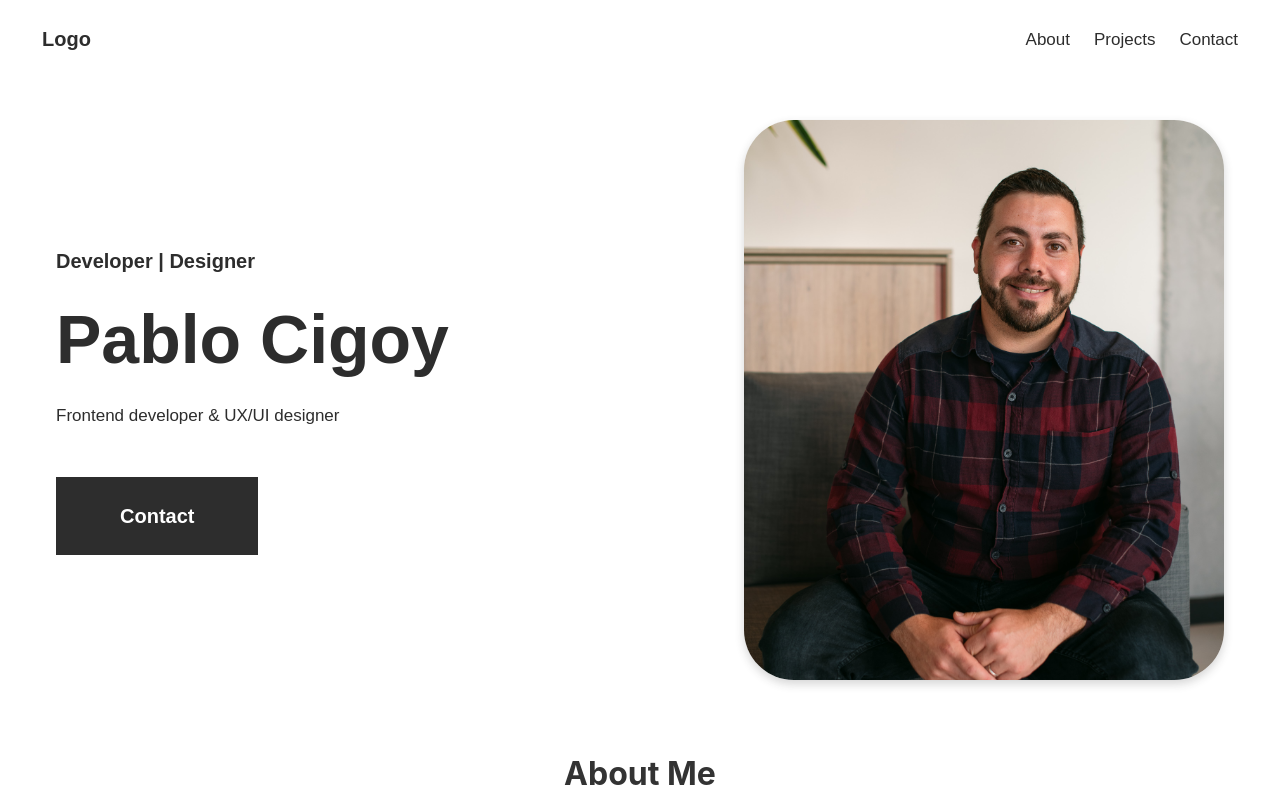
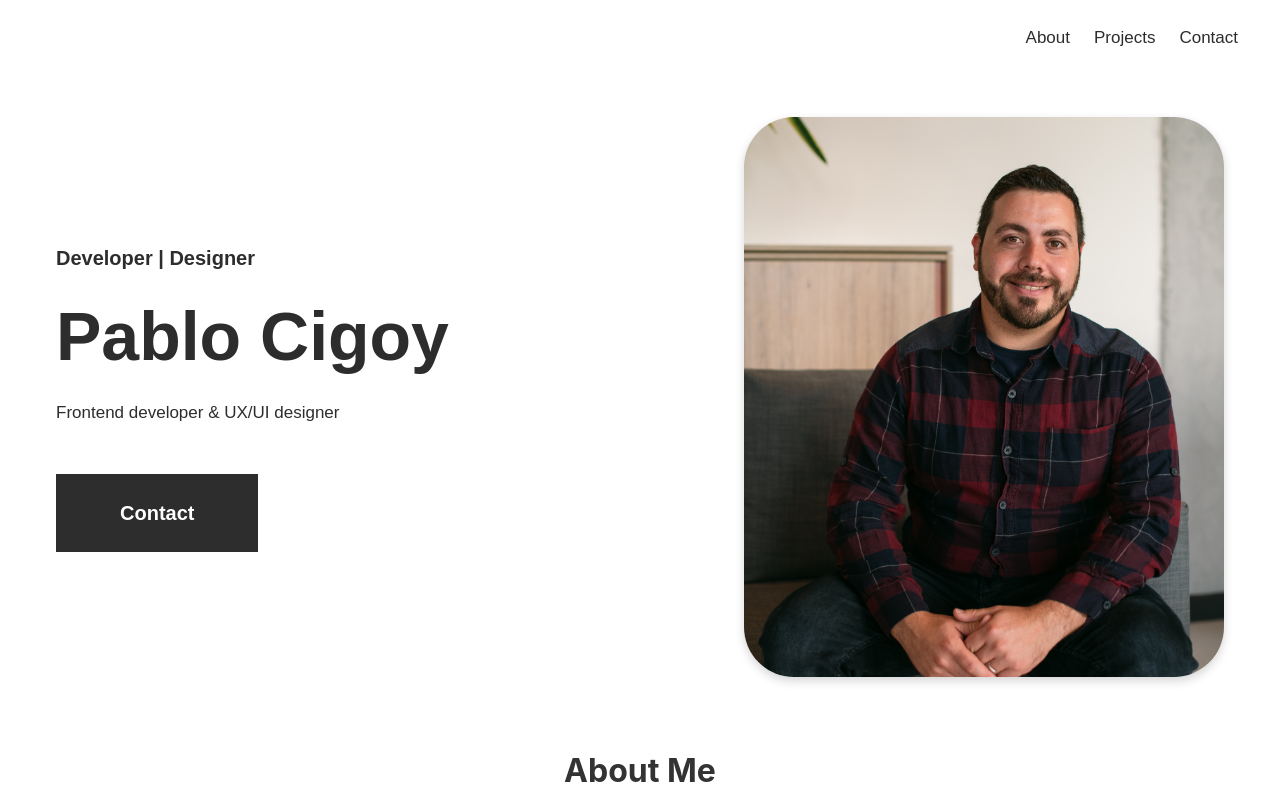
Before and after one commit to Pablo-Mdz/Portfolio, a React (Create React App) app: page / in a window 1280 px wide. Shown: the top 800 px of the page. Built offline with nearby package versions, Linux system fonts and the light colour scheme.

Commit message:
without logo

```diff
--- a/public/index.html
+++ b/public/index.html
@@ -6,27 +6,13 @@
     <meta name="viewport" content="width=device-width, initial-scale=1" />
     <meta name="theme-color" content="#000000" />
     <meta
-      name="description"
-      content="Web site created using create-react-app"
+      name="Portfolio"
+      content="Pablo Cigoy"
     />
     <link rel="apple-touch-icon" href="%PUBLIC_URL%/logo192.png" />
     <link rel="stylesheet" href="https://cdnjs.cloudflare.com/ajax/libs/font-awesome/5.15.1/css/all.min.css">
-
-    <!--
-      manifest.json provides metadata used when your web app is installed on a
-      user's mobile device or desktop. See https://developers.google.com/web/fundamentals/web-app-manifest/
-    -->
     <link rel="manifest" href="%PUBLIC_URL%/manifest.json" />
-    <!--
-      Notice the use of %PUBLIC_URL% in the tags above.
-      It will be replaced with the URL of the `public` folder during the build.
-      Only files inside the `public` folder can be referenced from the HTML.
-
-      Unlike "/favicon.ico" or "favicon.ico", "%PUBLIC_URL%/favicon.ico" will
-      work correctly both with client-side routing and a non-root public URL.
-      Learn how to configure a non-root public URL by running `npm run build`.
-    -->
-    <title>React App</title>
+    <title>Pablo Cigoy</title>
   </head>
   <body>
     <noscript>You need to enable JavaScript to run this app.</noscript>
--- a/src/components/Navbar.js
+++ b/src/components/Navbar.js
@@ -5,7 +5,7 @@ import './Navbar.css';
 const Navbar = () => {
   return (
     <div className="navigation">
-      <div className="logo">Logo</div>
+      <div className="logo"></div>
       <div className="menu-items">
         <a className="about" href="about">About</a>
         <a className="work" href="#projects">Projects</a>
```
